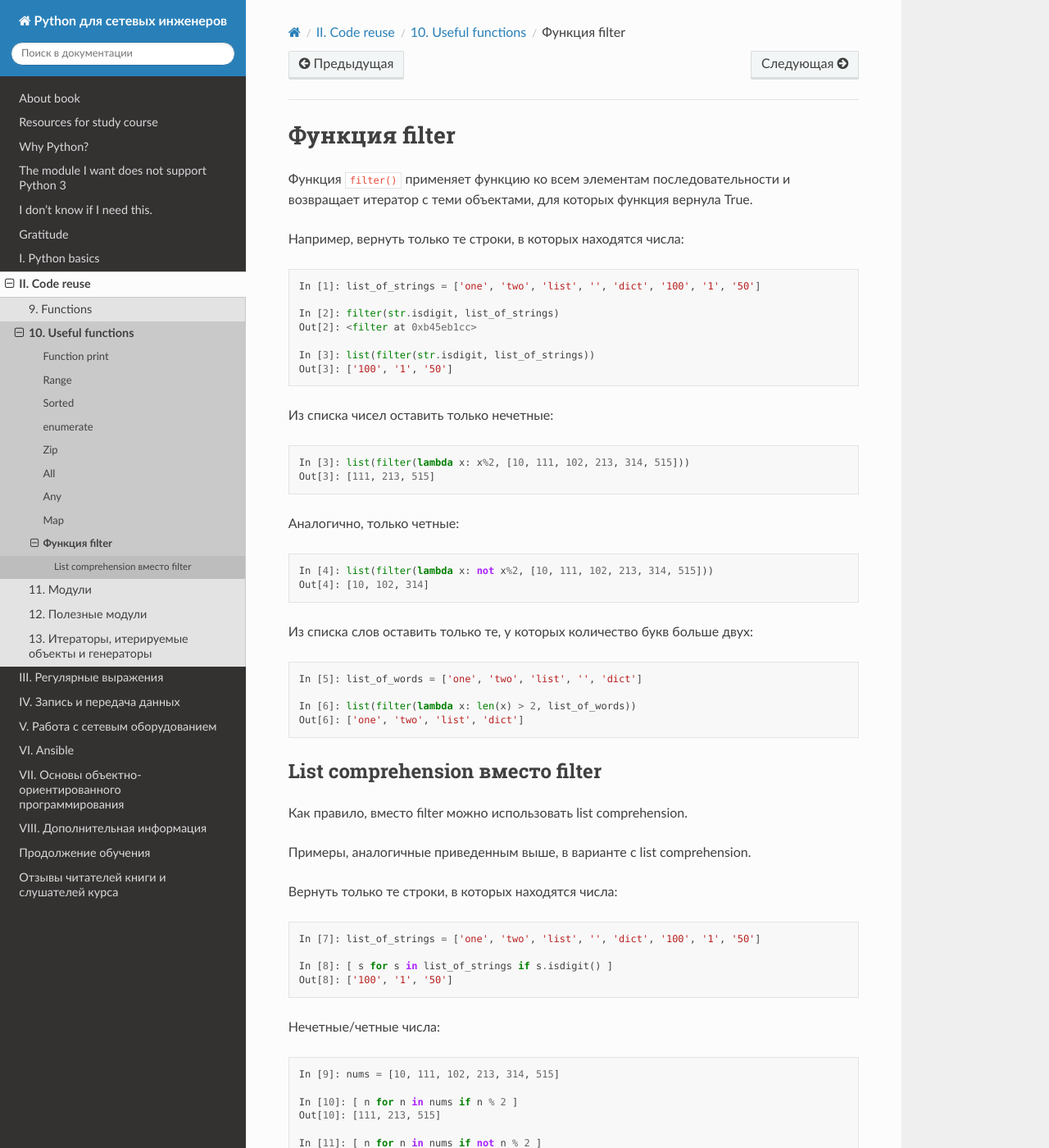
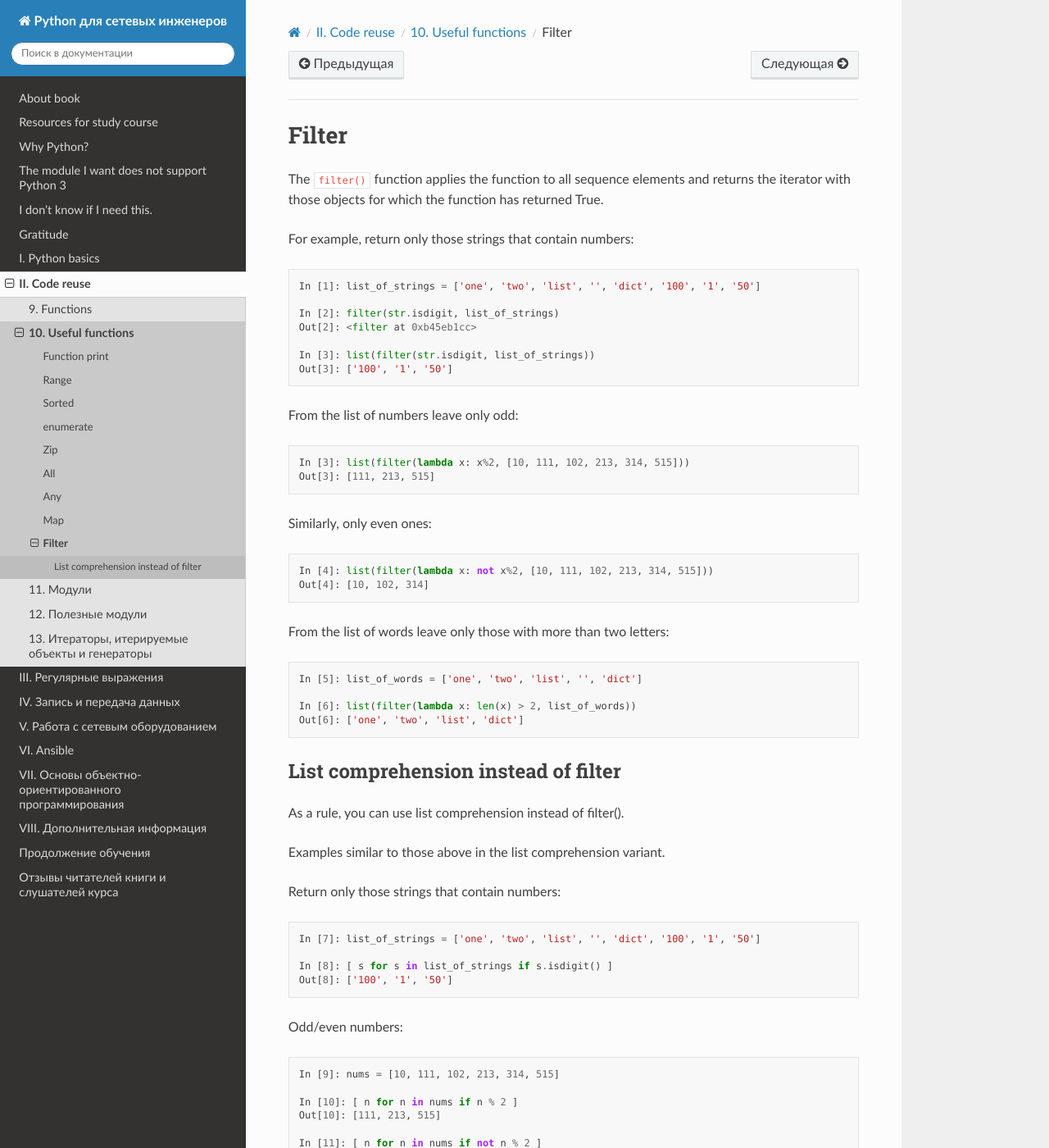
Before and after one commit to Aidar5/nattoeng, a Sphinx documentation site: the page built from docs/source/book/10_useful_functions/filter.rst, in a window 1280 px wide and 1400 px high. Shown: the whole window at 82% size. Built offline with Sphinx 7.4.7 and the Read the Docs theme 2.0.0, drawn with Linux system fonts in a browser that asks for light colours; pages that are not in the unit, such as notebooks, are missing from menus; some of the changed text lies outside the part shown.

Commit message:
Update filter.rst

```diff
--- a/docs/source/book/10_useful_functions/filter.rst
+++ b/docs/source/book/10_useful_functions/filter.rst
@@ -1,11 +1,9 @@
-Функция filter
+Filter
 --------------
 
-Функция ``filter()`` применяет функцию ко всем элементам последовательности
-и возвращает итератор с теми объектами, для которых функция вернула
-True.
+The ``filter()`` function applies the function to all sequence elements and returns the iterator with those objects for which the function has returned True.
 
-Например, вернуть только те строки, в которых находятся числа:
+For example, return only those strings that contain numbers:
 
 .. code:: python
 
@@ -17,22 +15,21 @@ True.
     In [3]: list(filter(str.isdigit, list_of_strings))
     Out[3]: ['100', '1', '50']
 
-Из списка чисел оставить только нечетные:
+From the list of numbers leave only odd:
 
 .. code:: python
 
     In [3]: list(filter(lambda x: x%2, [10, 111, 102, 213, 314, 515]))
     Out[3]: [111, 213, 515]
 
-Аналогично, только четные:
+Similarly, only even ones:
 
 .. code:: python
 
     In [4]: list(filter(lambda x: not x%2, [10, 111, 102, 213, 314, 515]))
     Out[4]: [10, 102, 314]
 
-Из списка слов оставить только те, у которых количество букв больше
-двух:
+From the list of words leave only those with more than two letters:
 
 .. code:: python
 
@@ -41,14 +38,14 @@ True.
     In [6]: list(filter(lambda x: len(x) > 2, list_of_words))
     Out[6]: ['one', 'two', 'list', 'dict']
 
-List comprehension вместо filter
+List comprehension instead of filter
 ~~~~~~~~~~~~~~~~~~~~~~~~~~~~~~~~
 
-Как правило, вместо filter можно использовать list comprehension.
+As a rule, you can use list comprehension instead of filter().
 
-Примеры, аналогичные приведенным выше, в варианте с list comprehension.
+Examples similar to those above in the list comprehension variant.
 
-Вернуть только те строки, в которых находятся числа:
+Return only those strings that contain numbers:
 
 .. code:: python
 
@@ -57,7 +54,7 @@ List comprehension вместо filter
     In [8]: [ s for s in list_of_strings if s.isdigit() ]
     Out[8]: ['100', '1', '50']
 
-Нечетные/четные числа:
+Odd/even numbers:
 
 .. code:: python
 
@@ -69,8 +66,7 @@ List comprehension вместо filter
     In [11]: [ n for n in nums if not n % 2 ]
     Out[11]: [10, 102, 314]
 
-Из списка слов оставить только те, у которых количество букв больше
-двух:
+From the list of words leave only those with more than two letters:
 
 .. code:: python
 
```
